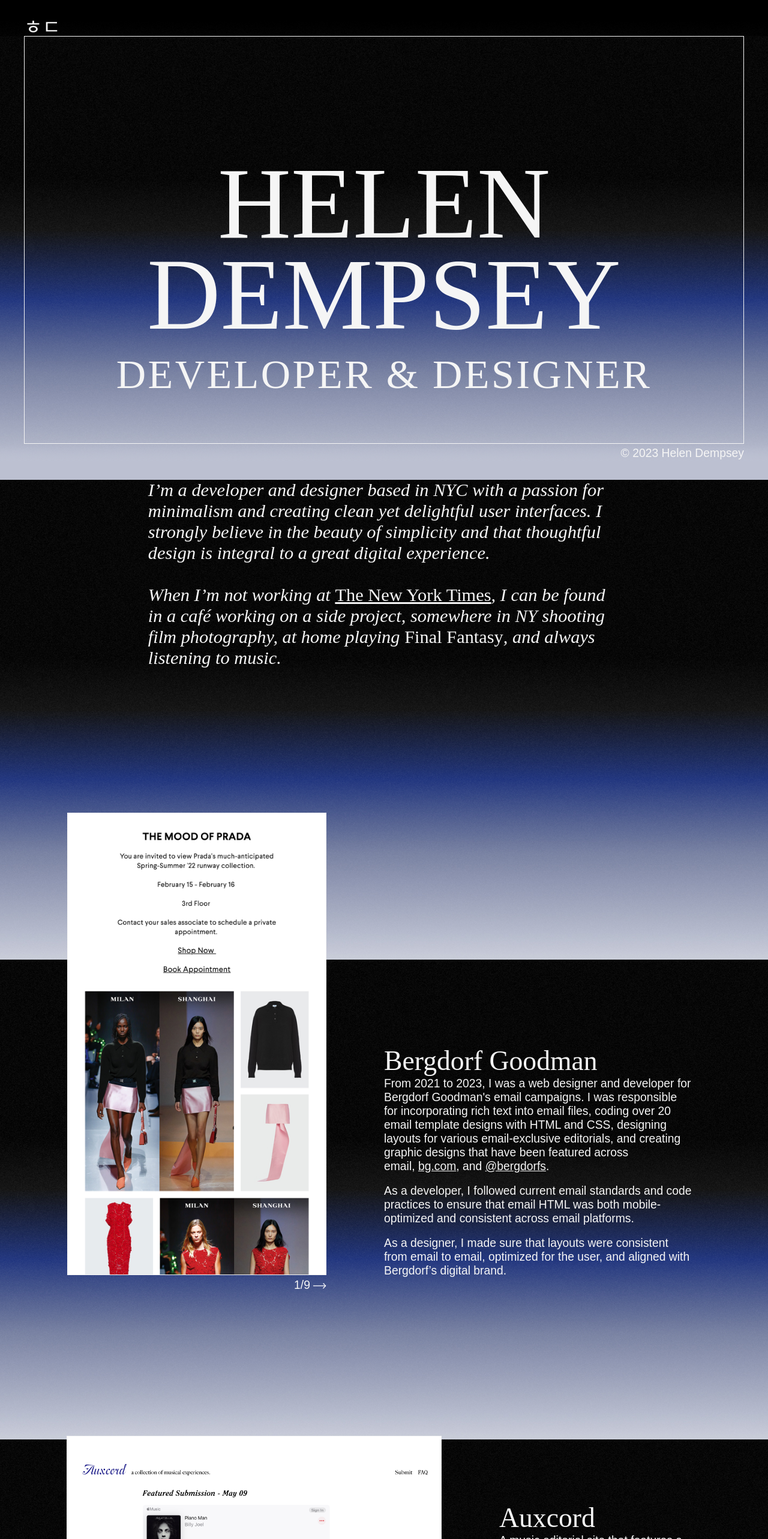
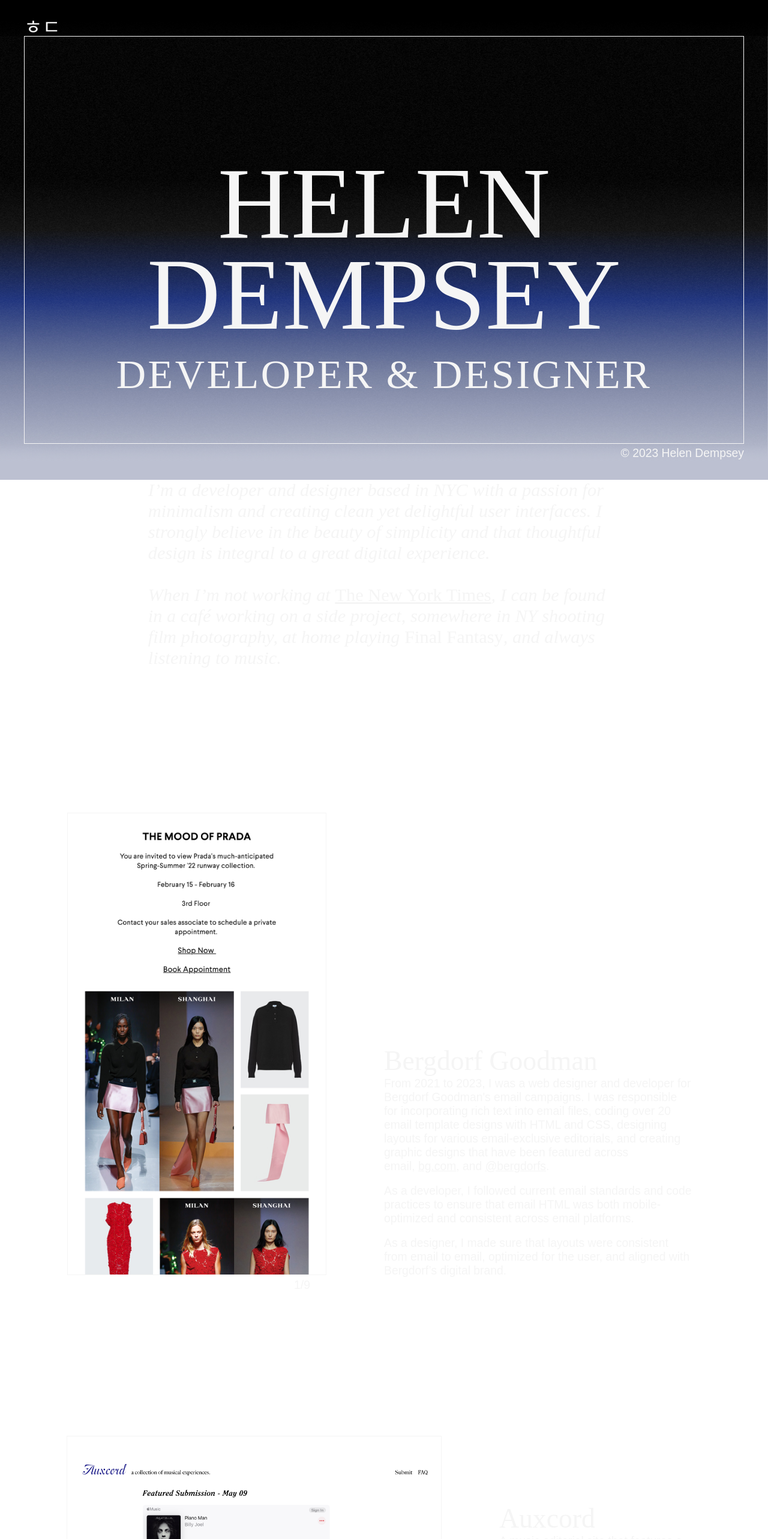
Before and after one commit to mintkey/personal-site, a React (Create React App) app: page / in a window 1280 px wide. Shown: the top 2566 px of the page at 60% size. Built offline with nearby package versions, Linux system fonts and the light colour scheme; a web font is replaced by a local one.

Commit message:
Fix scrolling on mobile for real

```diff
--- a/src/components/App.js
+++ b/src/components/App.js
@@ -17,7 +17,7 @@ function App() {
         gestureDirection: 'vertical', // vertical, horizontal, both
         smooth: true,
         mouseMultiplier: 1,
-        smoothTouch: false,
+        smoothTouch: true,
         touchMultiplier: 2,
         infinite: false,
     })
@@ -35,6 +35,8 @@ function App() {
     requestAnimationFrame(raf)
 
     return (
+        <>
+            <div className="bg"></div>
             <div className="App viewport-fill">
                 <header>
                     <h2 id="logo">
@@ -63,6 +65,7 @@ function App() {
                     <p>© 2023 Helen Dempsey</p>
                 </footer>
             </div>
+        </>
     );
 }
 
--- a/src/components/App.scss
+++ b/src/components/App.scss
@@ -1,6 +1,17 @@
 @import url('https://fonts.googleapis.com/css2?family=Nanum+Myeongjo&display=swap');
 
 $text: #f5f5f5;
+
+.bg {
+  position: fixed;
+  width: 100vw;
+  height: 100vh;
+  background: url('../assets/gradient.jpg');
+  background-size: 100vw 100vh;
+  background-repeat: no-repeat;
+  background-position: center;
+  z-index: -1;
+}
 
 .App {
   width: 100%;
@@ -21,13 +32,6 @@ $text: #f5f5f5;
 :root {
   --padw: max(40px, 4vmin);
   --padh: max(60px, 6vmin);
-
-  background: url('../assets/gradient.jpg');
-  background-size: 100vw 100vh;
-  background-repeat: no-repeat;
-  background-attachment: fixed;
-  overflow: scroll;
-  -webkit-overflow-scrolling: touch;
 }
 
 #logo {
--- a/src/components/Projects.scss
+++ b/src/components/Projects.scss
@@ -11,7 +11,6 @@
     border: 1.5px solid #f5f5f5;
     align-items: center;
     background-color: rgba(255, 255, 255, 0.05);
-    overflow-y: hidden;
     overscroll-behavior: none;
     scrollbar-width: none;
     -ms-overflow-style: none;
--- a/src/components/Work.scss
+++ b/src/components/Work.scss
@@ -2,14 +2,14 @@
     display: flex;
     flex-direction: column;
     align-items: flex-end;
-    overflow: auto;
+    overflow: visible;
 }
 
 #gallery-frame {
     width: 100%;
     aspect-ratio: 0.56/1;
     border: 1.5px solid #f5f5f5;
-    overflow-y: scroll;
+    overflow-y: auto;
     overscroll-behavior: none;
     scrollbar-width: none;
     -ms-overflow-style: none;
@@ -41,7 +41,7 @@
 	font: inherit;
 	cursor: pointer;
 	outline: inherit;
-    transition: 0.4s ease-in;
+    transition: 0.4s ease-in-out;
 
     img {
         width: auto;
--- a/src/index.scss
+++ b/src/index.scss
@@ -11,7 +11,6 @@ html {
   width: 100%;
   font-size: 16px;
   scroll-behavior: initial;
-  // -webkit-overflow-scrolling: touch;
 }
 
 body {
```
Lines whose indentation alone changed are shown as unchanged.
